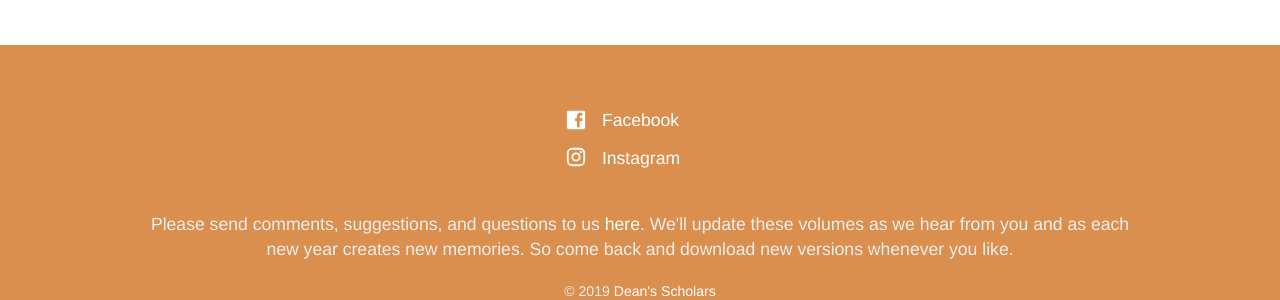
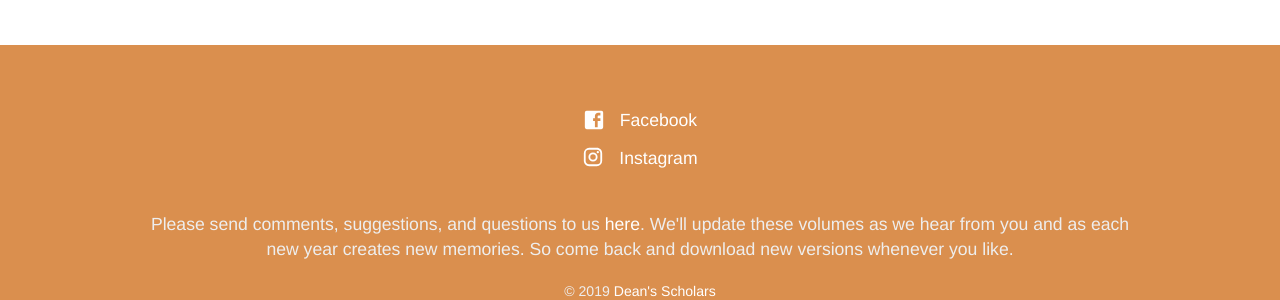
Before and after one commit to deansscholars/DS-Scrapbook, a Jekyll site: the page built from index.html, in a window 1280 px wide. Shown: the part 1163-1463 px from the top of the page. Built offline with Jekyll 4.4.1, drawn with Linux system fonts in a browser that asks for light colours.

Commit message:
attempt to center social media links for mobile

```diff
--- a/_layouts/default.html
+++ b/_layouts/default.html
@@ -31,7 +31,7 @@
 		<footer>
 			<div class="container">
 				<p class="editor-link"><a href="cloudcannon:collections/_data/footer.yml" class="btn"><strong>&#9998;</strong> Edit footer</a></p>
-				<div class="footer-columns">
+				<div class="footer-columns" style="text-align:center">
 					{% for column in site.data.footer %}
 					<ul class="footer-links">
 						{% for link in column.links %}
```
